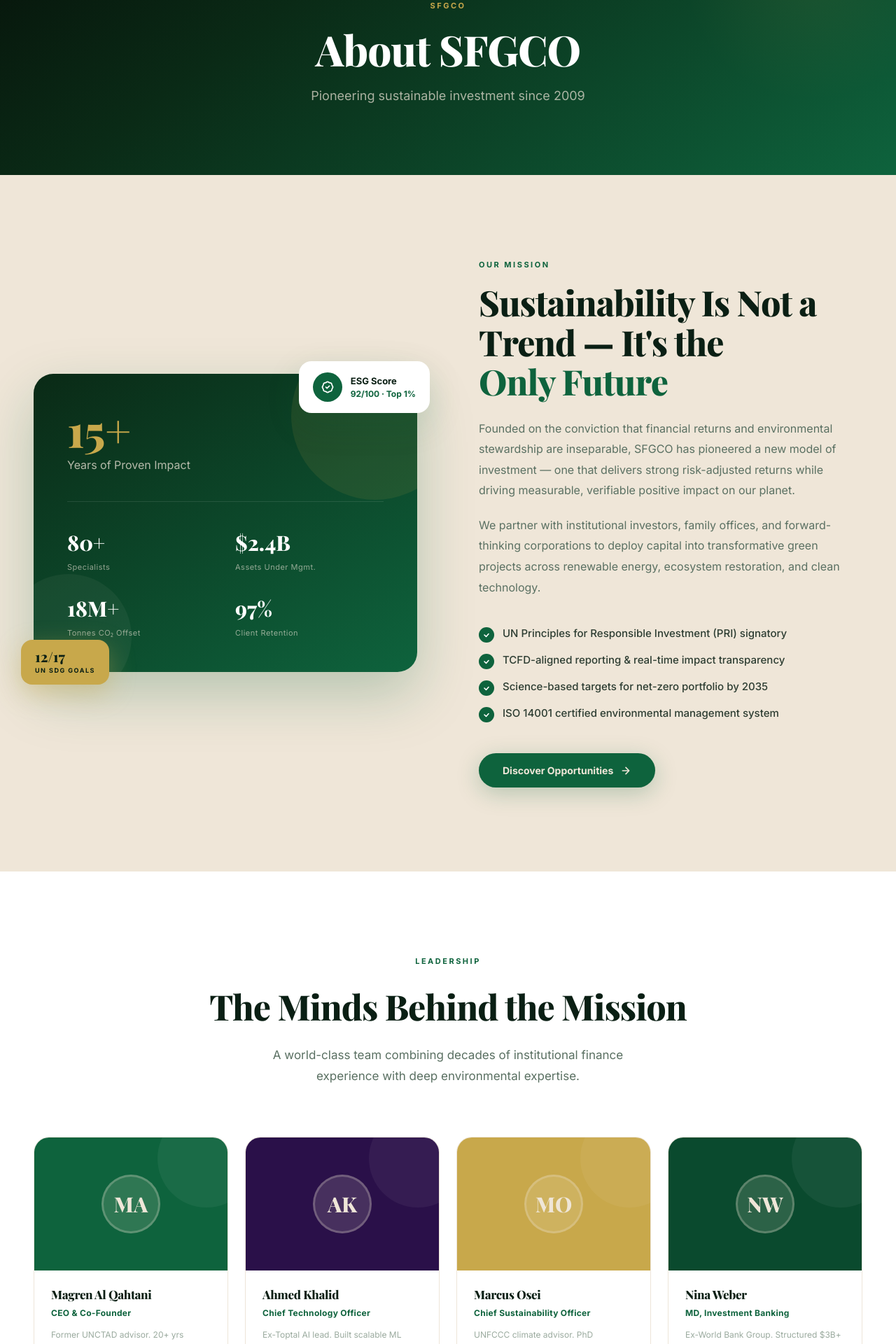
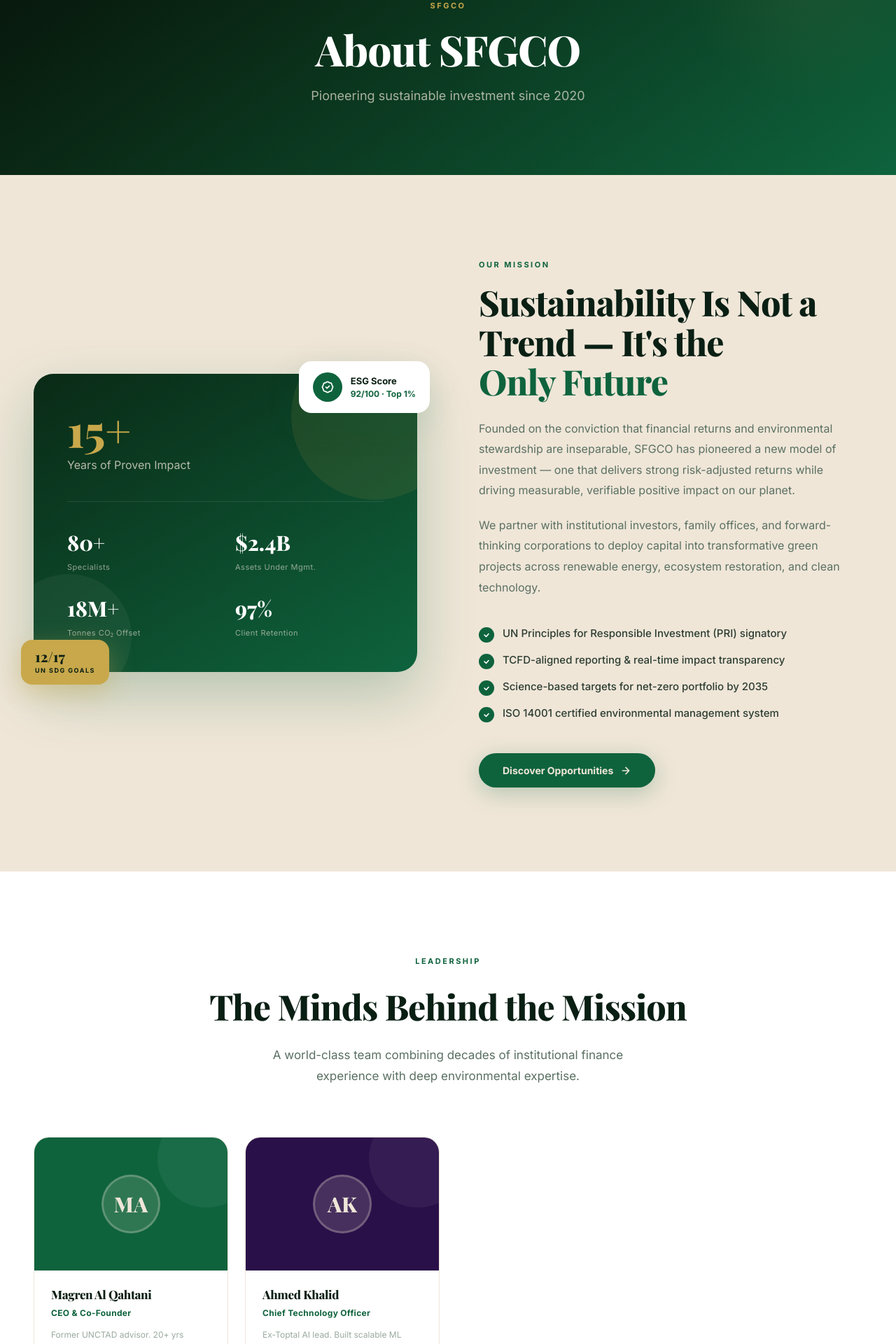
Before and after one commit to sfgco/sfgco-sa-landing-page, a React (Vite) app: page /about in a window 1280 px wide. Shown: the part 160-2080 px from the top of the page at 70% size. Built offline with nearby package versions, Linux system fonts and the light colour scheme.

Commit message:
fix: update founding year to 2020 and remove two team members
Changed founding year from 2009 to 2020 across site content and metadata for accuracy. Removed Marcus Osei and Nina Weber from the team section. Updated translations to reflect the new founding year.

```diff
--- a/index.html
+++ b/index.html
@@ -64,7 +64,7 @@
         "url": "https://sfgco.sa",
         "logo": "https://sfgco.sa/og-image.png",
         "description": "SFGCO pioneers sustainable investment — connecting visionary capital with transformative green projects across 42 countries.",
-        "foundingDate": "2009",
+        "foundingDate": "2020",
         "areaServed": "Worldwide",
         "sameAs": [],
         "contactPoint": {
--- a/src/components/HeroSection.tsx
+++ b/src/components/HeroSection.tsx
@@ -507,7 +507,7 @@
                   letterSpacing: 1,
                 }}
               >
-                SINCE 2009
+                SINCE 2020
               </div>
               <div style={{ fontSize: 14, fontWeight: 700, marginTop: 2 }}>
                 Ranked #1
--- a/src/components/TeamSection.tsx
+++ b/src/components/TeamSection.tsx
@@ -16,20 +16,6 @@
     role: "Chief Technology Officer",
     bg: "#2a1049",
     bio: "Ex-Toptal AI lead. Built scalable ML systems for climate risk modeling.",
-  },
-  {
-    initials: "MO",
-    name: "Marcus Osei",
-    role: "Chief Sustainability Officer",
-    bg: "#c8a84b",
-    bio: "UNFCCC climate advisor. PhD Environmental Economics, Oxford University.",
-  },
-  {
-    initials: "NW",
-    name: "Nina Weber",
-    role: "MD, Investment Banking",
-    bg: "#0a4a2e",
-    bio: "Ex-World Bank Group. Structured $3B+ in green infrastructure across 28 countries.",
   },
 ];
 
--- a/src/i18n/ar.json
+++ b/src/i18n/ar.json
@@ -189,7 +189,7 @@
   "pages": {
     "about": {
       "title": "عن SFGCO",
-      "subtitle": "رواد الاستثمار المستدام منذ عام 2009"
+      "subtitle": "رواد الاستثمار المستدام منذ عام 2020"
     },
     "investments": {
       "badge": "فرص الاستثمار",
--- a/src/i18n/en.json
+++ b/src/i18n/en.json
@@ -189,7 +189,7 @@
   "pages": {
     "about": {
       "title": "About SFGCO",
-      "subtitle": "Pioneering sustainable investment since 2009"
+      "subtitle": "Pioneering sustainable investment since 2020"
     },
     "investments": {
       "badge": "Investment Opportunities",
```
